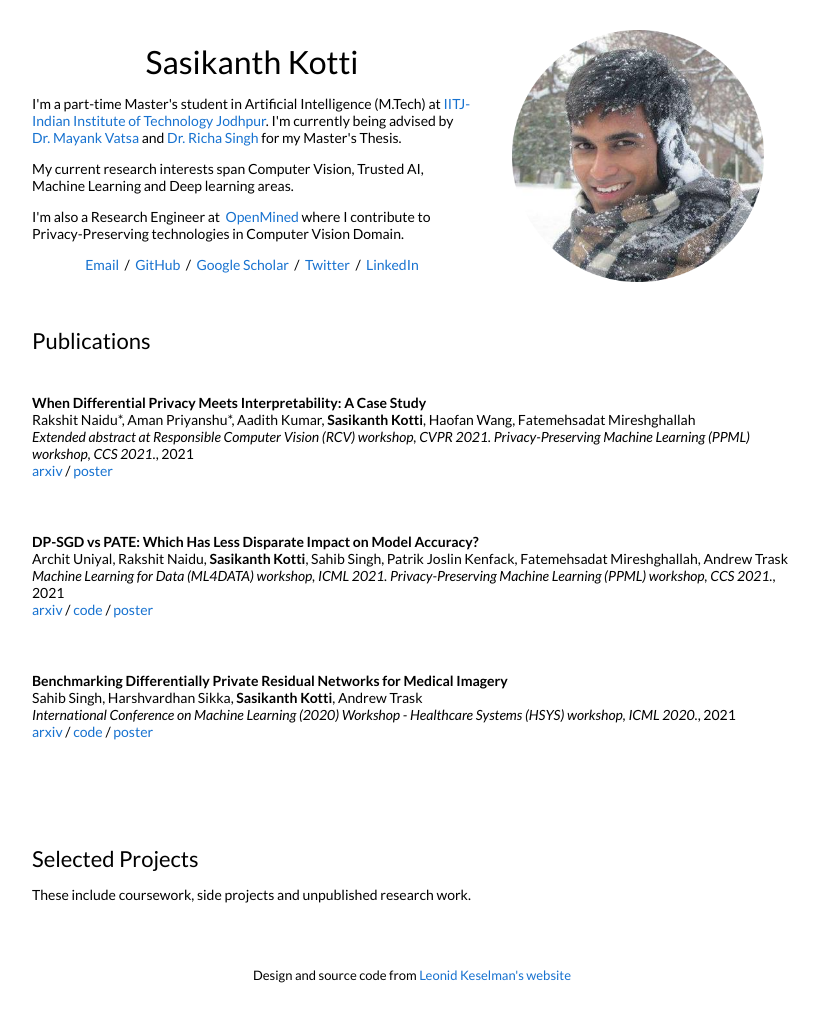
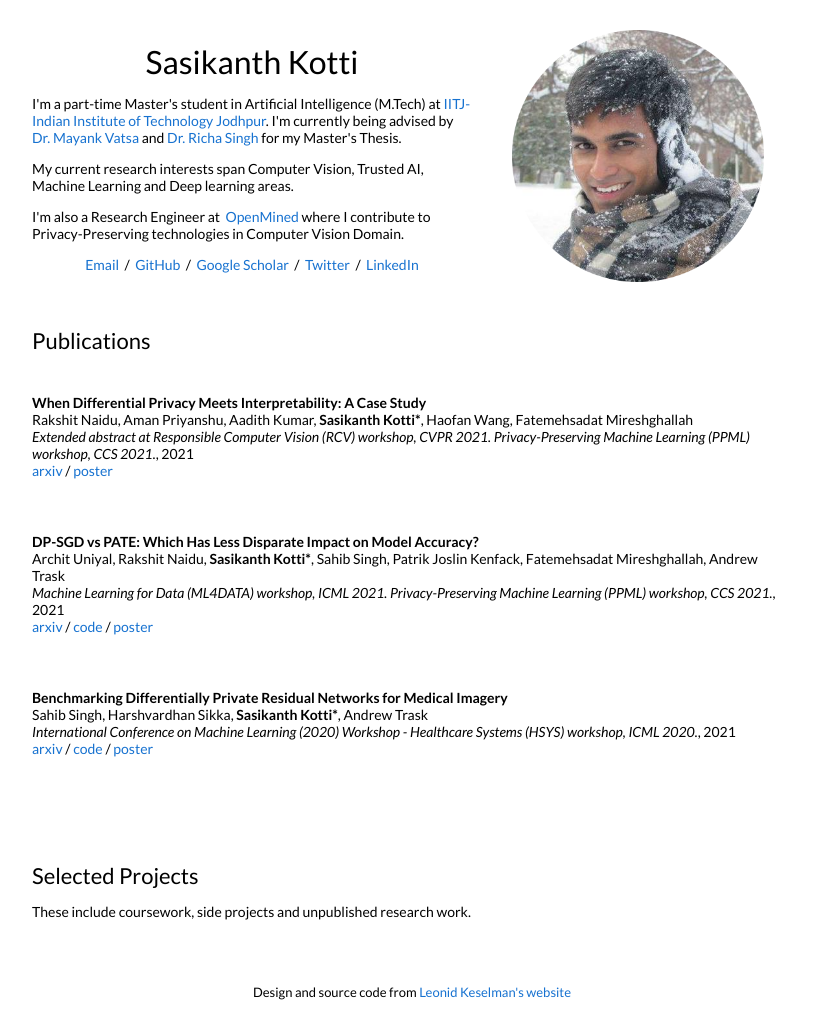
Before and after one commit to ksasi/ksasi.github.io, a Jekyll site: the page built from _posts/2021-10-27- When Differential Privacy Meets Interpretability.markdown, in a window 1280 px wide. Shown: the whole page, without its empty margins (228-1046 px from the left). Built offline with Jekyll 4.4.1, drawn with Linux system fonts in a browser that asks for light colours.

```diff
--- a/_posts/2021-10-27- Benchmarking.markdown
+++ b/_posts/2021-10-27- Benchmarking.markdown
@@ -4,7 +4,7 @@ title:  "Benchmarking Differentially Private Residual Networks for Medical Image
 date:   2021-10-27 22:21:59 +00:00
 categories: Publications
 author: "Sasikanth Kotti"
-authors: "Sahib Singh, Harshvardhan Sikka, <strong>Sasikanth Kotti</strong>, Andrew Trask"
+authors: "Sahib Singh, Harshvardhan Sikka, <strong>Sasikanth Kotti*</strong>, Andrew Trask"
 venue: "International Conference on Machine Learning (2020) Workshop - Healthcare Systems (HSYS) workshop, ICML 2020."
 arxiv: https://arxiv.org/abs/2005.13099
 poster: /pdfs/Benchmarking Differentially Private Residual Networks for Medical Imagery Poster.pdf
--- a/_posts/2021-10-27- DP-SGD vs PATE.markdown
+++ b/_posts/2021-10-27- DP-SGD vs PATE.markdown
@@ -5,7 +5,7 @@ date:   2021-10-27 22:21:59 +00:00
 image: /images/DP-SGDvsPATE.png
 categories: Publications
 author: "Sasikanth Kotti"
-authors: "Archit Uniyal, Rakshit Naidu, <strong>Sasikanth Kotti</strong>, Sahib Singh, Patrik Joslin Kenfack, Fatemehsadat Mireshghallah, Andrew Trask"
+authors: "Archit Uniyal, Rakshit Naidu, <strong>Sasikanth Kotti*</strong>, Sahib Singh, Patrik Joslin Kenfack, Fatemehsadat Mireshghallah, Andrew Trask"
 venue: "Machine Learning for Data (ML4DATA) workshop, ICML 2021. Privacy-Preserving Machine Learning (PPML) workshop, CCS 2021."
 arxiv: https://arxiv.org/abs/2106.12576
 poster: /pdfs/DP-SGD vs PATE_ Which Has Less Disparate Impact on Model Accuracy_.pdf
--- a/_posts/2021-10-27- When Differential Privacy Meets Interpretability.markdown
+++ b/_posts/2021-10-27- When Differential Privacy Meets Interpretability.markdown
@@ -4,7 +4,7 @@ title:  "When Differential Privacy Meets Interpretability: A Case Study"
 date:   2021-10-27 22:21:59 +00:00
 categories: Publications
 author: "Sasikanth Kotti"
-authors: "Rakshit Naidu*, Aman Priyanshu*, Aadith Kumar, <strong>Sasikanth Kotti</strong>, Haofan Wang, Fatemehsadat Mireshghallah"
+authors: "Rakshit Naidu, Aman Priyanshu, Aadith Kumar, <strong>Sasikanth Kotti*</strong>, Haofan Wang, Fatemehsadat Mireshghallah"
 venue: "Extended abstract at Responsible Computer Vision (RCV) workshop, CVPR 2021.
 Privacy-Preserving Machine Learning (PPML) workshop, CCS 2021."
 arxiv: https://arxiv.org/abs/2106.13203
```
